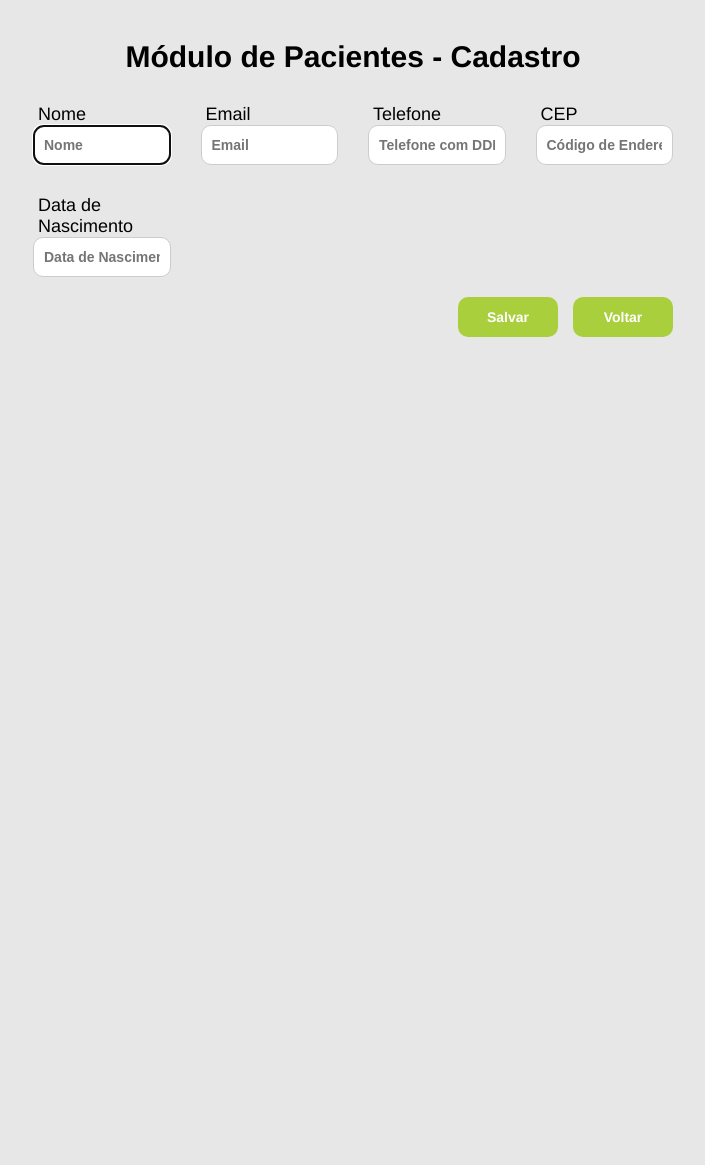
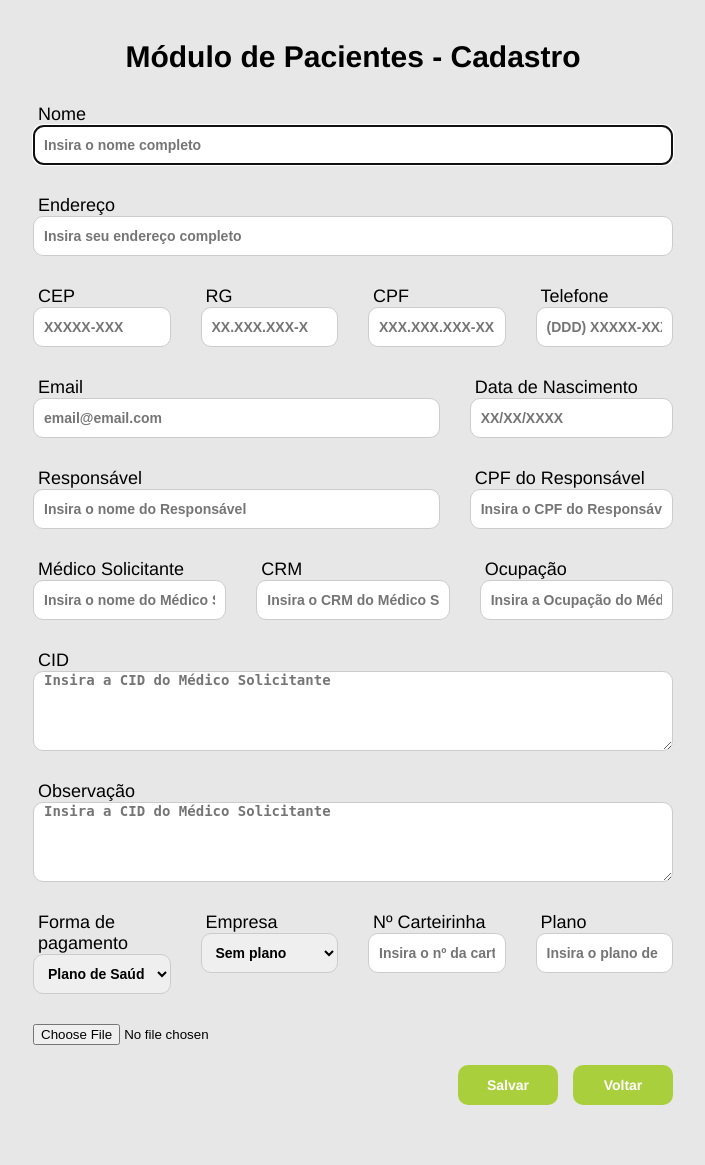
Before and after one commit to Gapela/ciasaude_v2, a Flask app: page /paciente-novo in a window 1280 px wide. Shown: the part 50-1215 px from the top of the page, without its empty margins (287-992 px from the left). Before the commit the page ends 387 px from the top, so only its background shows below. Run offline with Flask 3, Linux system fonts and the light colour scheme.

Commit message:
Terminando o cadastro de paciente

```diff
--- a/frontend/paciente/static/css/paciente_novo.css
+++ b/frontend/paciente/static/css/paciente_novo.css
@@ -17,10 +17,54 @@
 
 .form-content {
   margin-top: 30px;
-  display: grid;
+  /* display: grid;
   justify-content: center;
   gap: 30px;
+  grid-template-columns: 1fr 1fr 1fr 1fr; */
+}
+
+.form-content .nome-endereco {
+  margin-top: 30px;
+  display: grid;
+  gap: 30px;
+}
+
+.form-content .four-items {
+  margin-top: 30px;
+  display: grid;
   grid-template-columns: 1fr 1fr 1fr 1fr;
+  gap: 30px;
+}
+
+.form-content .two-right {
+  margin-top: 30px;
+  display: grid;
+  grid-template-columns: 2fr 1fr;
+  gap: 30px;
+}
+
+.form-content .one-line {
+  margin-top: 30px;
+  display: grid;
+  grid-template-columns: 1fr;
+  gap: 30px;
+}
+
+.form-content .three-items {
+  margin-top: 30px;
+  display: grid;
+  grid-template-columns: 1fr 1fr 1fr;
+  gap: 30px;
+}
+
+.form-content .two-vertical {
+  margin-top: 30px;
+  display: grid;
+  gap: 30px;
+}
+
+.upload {
+  margin-top: 30px;
 }
 
 input[type="text"] {
@@ -35,6 +79,29 @@ input[type="text"] {
   color: #000;
 }
 
+textarea {
+  width: 100%;
+  height: 80px;
+  border-radius: 10px;
+  border: 1px solid #ccc;
+  padding: 0 10px;
+
+  font-size: 14px;
+  font-weight: 600;
+  color: #000;
+}
+
+.select {
+  width: 100%;
+  height: 40px;
+  border-radius: 10px;
+  border: 1px solid #ccc;
+  padding: 0 10px;
+
+  font-size: 14px;
+  font-weight: 600;
+  color: #000;
+}
 .form-input {
   display: flex;
   flex-direction: column;
@@ -54,6 +121,10 @@ input[type="text"] {
   align-items: center;
   justify-content: flex-end;
   gap: 15px;
+}
+
+.button-table-action {
+  text-decoration: none;
 }
 
 .button-table-action {
--- a/frontend/paciente/static/js/paciente_novo.js
+++ b/frontend/paciente/static/js/paciente_novo.js
@@ -0,0 +1,22 @@
+function get_content() {
+  const inputs = document.querySelectorAll("input");
+
+  json = {};
+  for (let i = 0; i < inputs.length; i++) {
+    //converter os inputs em json usando o id do input como chave e a value como valor
+    json[inputs[i].id] = inputs[i].value;
+
+    //verifica se o input é do tipo checkbox
+    if (inputs[i].type == "checkbox") {
+      //se for, desmarca o checkbox
+      inputs[i].checked = false;
+    } else {
+      //se não for, limpa o campo
+      inputs[i].value = "";
+    }
+  }
+
+  //pegar os valores do textarea e do select
+  json["descricao"] = document.querySelector("textarea").value;
+  json["tipo"] = document.querySelector("select").value;
+}
--- a/frontend/paciente/templates/paciente_novo.html
+++ b/frontend/paciente/templates/paciente_novo.html
@@ -5,46 +5,202 @@
 <div class="container-paciente-novo">
   <div class="title">Módulo de Pacientes - Cadastro</div>
   <div class="form-content">
+    <div class="nome-endereco">
       <div class="form-input">
         <label for="usuario">Nome</label>
-      <input type="text" placeholder="Nome" autofocus="true" id="nome" />
+        <input
+          type="text"
+          placeholder="Insira o nome completo"
+          autofocus="true"
+          id="nome"
+        />
+      </div>
+
+      <div class="form-input">
+        <label for="usuario">Endereço</label>
+        <input
+          type="text"
+          placeholder="Insira seu endereço completo"
+          autofocus="true"
+          id="endereco"
+        />
+      </div>
+    </div>
+    <div class="four-items">
+      <div class="form-input">
+        <label for="usuario">CEP</label>
+        <input type="text" placeholder="XXXXX-XXX" autofocus="true" id="cep" />
       </div>
       <div class="form-input">
-      <label for="usuario">Email</label>
-      <input type="text" placeholder="Email" autofocus="true" id="user" />
+        <label for="usuario">RG</label>
+        <input
+          type="text"
+          placeholder="XX.XXX.XXX-X"
+          autofocus="true"
+          id="rg"
+        />
+      </div>
+      <div class="form-input">
+        <label for="usuario">CPF</label>
+        <input
+          type="text"
+          placeholder="XXX.XXX.XXX-XX"
+          autofocus="true"
+          id="cpf"
+        />
       </div>
       <div class="form-input">
         <label for="usuario">Telefone</label>
         <input
           type="text"
-        placeholder="Telefone com DDD"
+          placeholder="(DDD) XXXXX-XXXX"
           autofocus="true"
-        id="user"
+          id="telefone"
         />
       </div>
+    </div>
+    <div class="two-right">
       <div class="form-input">
-      <label for="usuario">CEP</label>
+        <label for="usuario">Email</label>
         <input
           type="text"
-        placeholder="Código de Endereço Postal"
+          placeholder="email@email.com"
           autofocus="true"
-        id="user"
+          id="email"
         />
       </div>
       <div class="form-input">
         <label for="usuario">Data de Nascimento</label>
         <input
           type="text"
-        placeholder="Data de Nascimento"
+          placeholder="XX/XX/XXXX"
+          autofocus="true"
+          id="data_nascimento"
+        />
+      </div>
+    </div>
+
+    <div class="two-right">
+      <div class="form-input">
+        <label for="usuario">Responsável</label>
+        <input
+          type="text"
+          placeholder="Insira o nome do Responsável"
+          autofocus="true"
+          id="responsavel"
+        />
+      </div>
+      <div class="form-input">
+        <label for="usuario">CPF do Responsável</label>
+        <input
+          type="text"
+          placeholder="Insira o CPF do Responsável"
+          autofocus="true"
+          id="cpf_responsavel"
+        />
+      </div>
+    </div>
+
+    <div class="three-items">
+      <div class="form-input">
+        <label for="usuario">Médico Solicitante</label>
+        <input
+          type="text"
+          placeholder="Insira o nome do Médico Solicitante"
+          autofocus="true"
+          id="medico_solicitante"
+        />
+      </div>
+      <div class="form-input">
+        <label for="usuario">CRM</label>
+        <input
+          type="text"
+          placeholder="Insira o CRM do Médico Solicitante"
+          autofocus="true"
+          id="medico_solicitante_crm"
+        />
+      </div>
+      <div class="form-input">
+        <label for="usuario">Ocupação</label>
+        <input
+          type="text"
+          placeholder="Insira a Ocupação do Médico Solicitante"
+          autofocus="true"
+          id="medico_solicitante_ocupacao"
+        />
+      </div>
+    </div>
+    <div class="two-vertical">
+      <div class="form-input">
+        <label for="usuario">CID</label>
+        <textarea
+          type="text-area"
+          placeholder="Insira a CID do Médico Solicitante"
+          autofocus="true"
+          id="cid"
+        ></textarea>
+      </div>
+
+      <div class="form-input">
+        <label for="usuario">Observação</label>
+        <textarea
+          type="text-area"
+          placeholder="Insira a CID do Médico Solicitante"
+          autofocus="true"
+          id="observacao"
+        ></textarea>
+      </div>
+    </div>
+    <div class="four-items">
+      <div class="form-input">
+        <label for="usuario">Forma de pagamento</label>
+        <select name="forma_pagamento" id="forma_pagamento" class="select">
+          <!--crie opções plano de saude ou particular-->
+          <option value="plano">Plano de Saúde</option>
+          <option value="particular">Particular</option>
+        </select>
+      </div>
+
+      <div class="form-input">
+        <label for="usuario">Empresa</label>
+        <select name="empresa" id="empresa" class="select">
+          <!--crie opções Amil, bradesco, unimed, gamasaude e outros-->
+          <option value="0">Sem plano</option>
+          <option value="amil">Amil</option>
+          <option value="bradesco">Bradesco</option>
+          <option value="unimed">Unimed</option>
+          <option value="gamasaude">Gama Saúde</option>
+          <option value="outros">Outros</option>
+        </select>
+      </div>
+      <div class="form-input">
+        <label for="usuario">Nº Carteirinha</label>
+        <input
+          type="text"
+          placeholder="Insira o nº da carteirinha do paciente"
+          autofocus="true"
+          id="user"
+        />
+      </div>
+      <div class="form-input">
+        <label for="usuario">Plano</label>
+        <input
+          type="text"
+          placeholder="Insira o plano de saúde do paciente"
           autofocus="true"
           id="user"
         />
       </div>
     </div>
+  </div>
+
+  <div class="upload">
+    <input type="file" id="myFile" name="filename" />
+  </div>
 
   <div class="actions">
-    <a class="button-table-action">Salvar</a
-    ><a class="button-table-action">Voltar</a>
+    <a class="button-table-action" onclick="get_content()">Salvar</a
+    ><a class="button-table-action" href="/paciente">Voltar</a>
   </div>
 </div>
 
```
Lines whose indentation alone changed are shown as unchanged.
